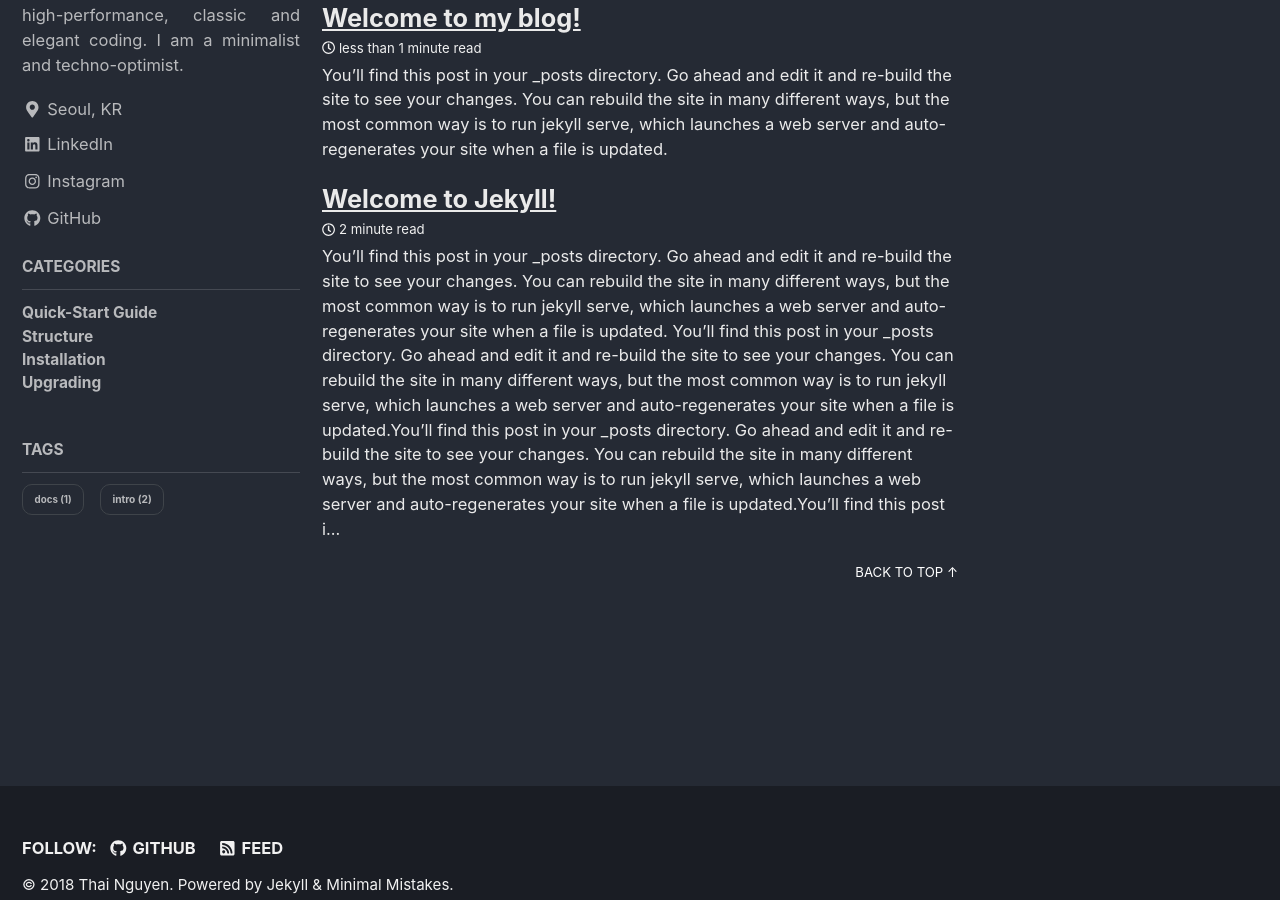
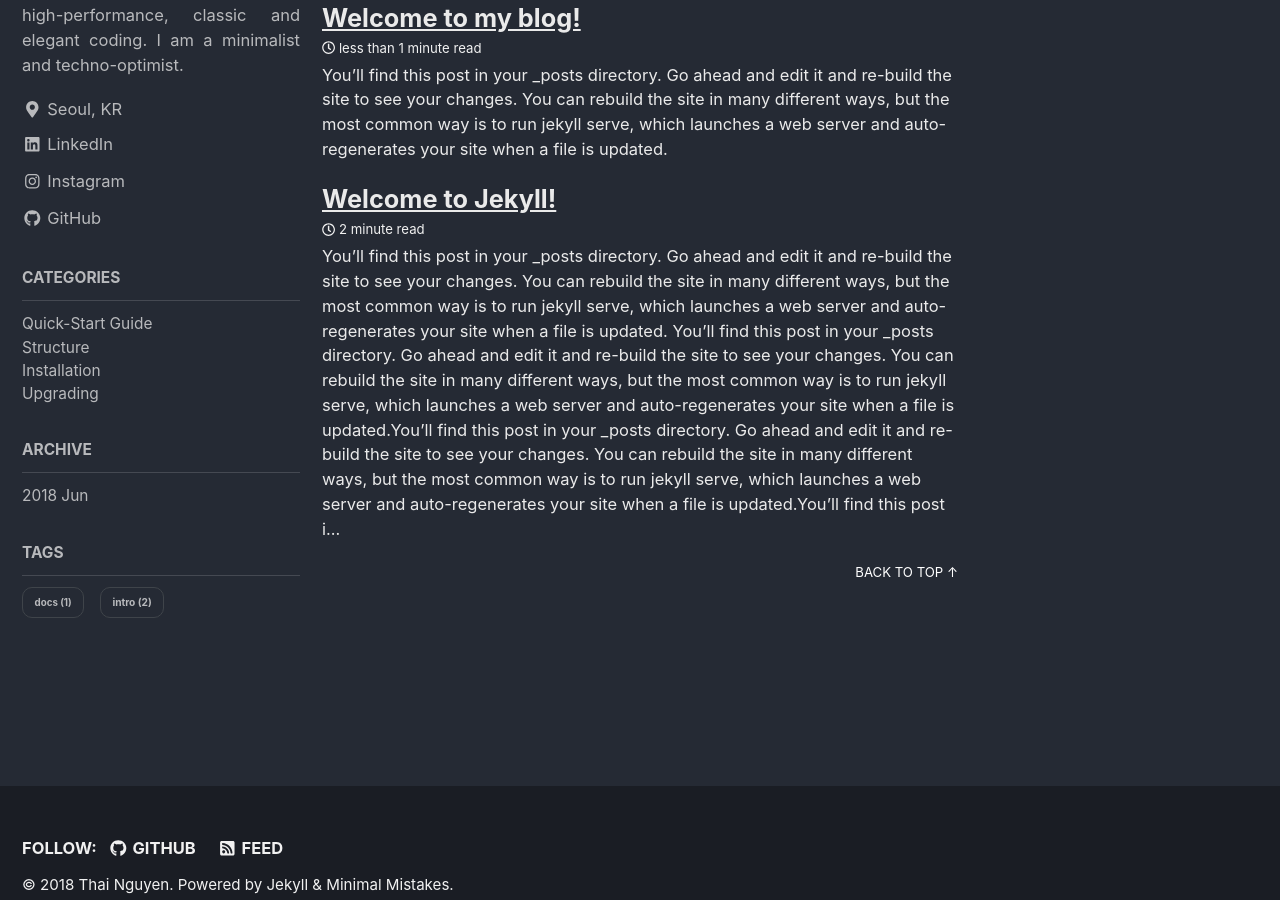
Before and after one commit to thaink/thaink.github.io, a Jekyll site: the page built from category/jekyll.html, in a window 1280 px wide and 900 px high, scrolled down 212 px. Built offline with Jekyll 4.4.1, drawn with Linux system fonts in a browser that asks for light colours; nearby versions of some CDN libraries.

Commit message:
add month archive

```diff
--- /dev/null
+++ b/_includes/month_nav
@@ -0,0 +1,19 @@
+<nav class="nav__list">
+  <ul class="nav__items">
+      <li>
+          <span class="nav__sub-title">Archive</span>
+        <ul>
+          {% assign postsByYearMonth = site.posts | group_by_exp:"post", "post.date | date: '%Y %b'"  %}
+          {% for yearMonth in postsByYearMonth %}
+            <li class="site-month-item">
+              <span class="site-month-text">
+                <a href="/month/{{ yearMonth.name | | replace: " ", "-" }}/">
+                {{ yearMonth.name }}
+                </a>
+              </span>
+            </li>
+          {% endfor %}
+        </ul>
+      </li>
+  </ul>
+</nav>
--- a/_includes/sidebar.html
+++ b/_includes/sidebar.html
@@ -20,6 +20,9 @@
     {% endif %}
   {% endif %}
 
+  {% include month_nav %}
+
   {% include tag_nav %}
+
   </div>
 {% endif %}
--- a/_sass/minimal-mistakes/_navigation.scss
+++ b/_sass/minimal-mistakes/_navigation.scss
@@ -332,7 +332,7 @@
      ========================================================================== */
 
 .nav__list {
-  margin-bottom: 1.5em;
+  margin-bottom: 1em;
 
   input[type="checkbox"],
   label {
@@ -452,7 +452,7 @@
     margin-left: -0.5em;
     padding-left: 0.5em;
     padding-right: 0.5em;
-    font-weight: bold;
+    /*font-weight: bold;*/
   }
 
   @include breakpoint(max-width ($large - 1px)) {
--- a/_sass/minimal-mistakes/_sidebar.scss
+++ b/_sass/minimal-mistakes/_sidebar.scss
@@ -173,6 +173,7 @@
   z-index: 10;
   position: relative;
   cursor: pointer;
+  margin-bottom: 1em;
 
   li:last-child {
     a {
```
